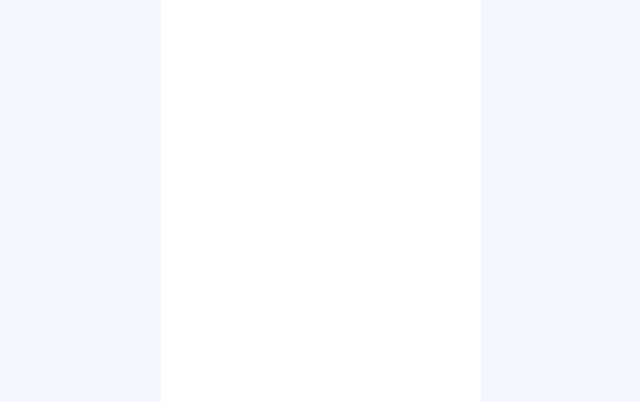
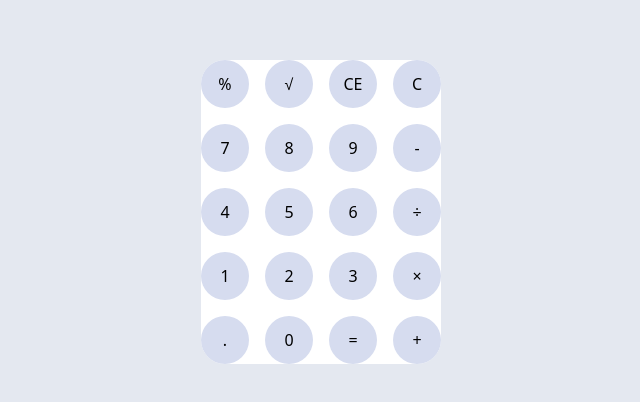
Before and after one commit to lama6-66/calculator, a SvelteKit app: page / in a window 1280 px wide. Shown: the part 188-590 px from the top of the page, without its empty margins (319-959 px from the left). Built offline with nearby package versions, Linux system fonts and the light colour scheme.

Commit message:
buttons using grid

```diff
--- a/src/app.css
+++ b/src/app.css
@@ -1,3 +1,7 @@
 @tailwind base;
 @tailwind components;
 @tailwind utilities;
+
+button{
+    @apply bg-[#d6dcef] rounded-full h-12 w-12 ;
+}
--- a/src/app.html
+++ b/src/app.html
@@ -9,7 +9,7 @@
 		</title>
 		%sveltekit.head%
 	</head>
-	<body class="bg-[#f3f6fd] flex justify-center items-center min-h-[100dvh]    "
+	<body class="bg-[#d6dce8a5] flex justify-center items-center min-h-[100dvh]    "
 
 	  data-sveltekbg-preload-data="hover">
 
--- a/src/routes/+page.svelte
+++ b/src/routes/+page.svelte
@@ -1,3 +1,22 @@
-<div class="bg-white h-[30rem] w-[20rem] rounded-3xl ">
-
+<div class="bg-white  rounded-3xl grid grid-cols-4 gap-4 ">
+<button> % </button>
+<button> √ </button>
+<button> CE </button>
+<button> C </button>
+<button> 7 </button>
+<button> 8 </button>
+<button> 9 </button>
+<button> - </button>
+<button> 4 </button>
+<button> 5 </button>
+<button> 6 </button>
+<button> ÷ </button>
+<button> 1 </button>
+<button> 2 </button>
+<button> 3 </button>
+<button> × </button>
+<button> . </button>
+<button> 0 </button>
+<button> =  </button>
+<button> + </button>
 </div>
```
